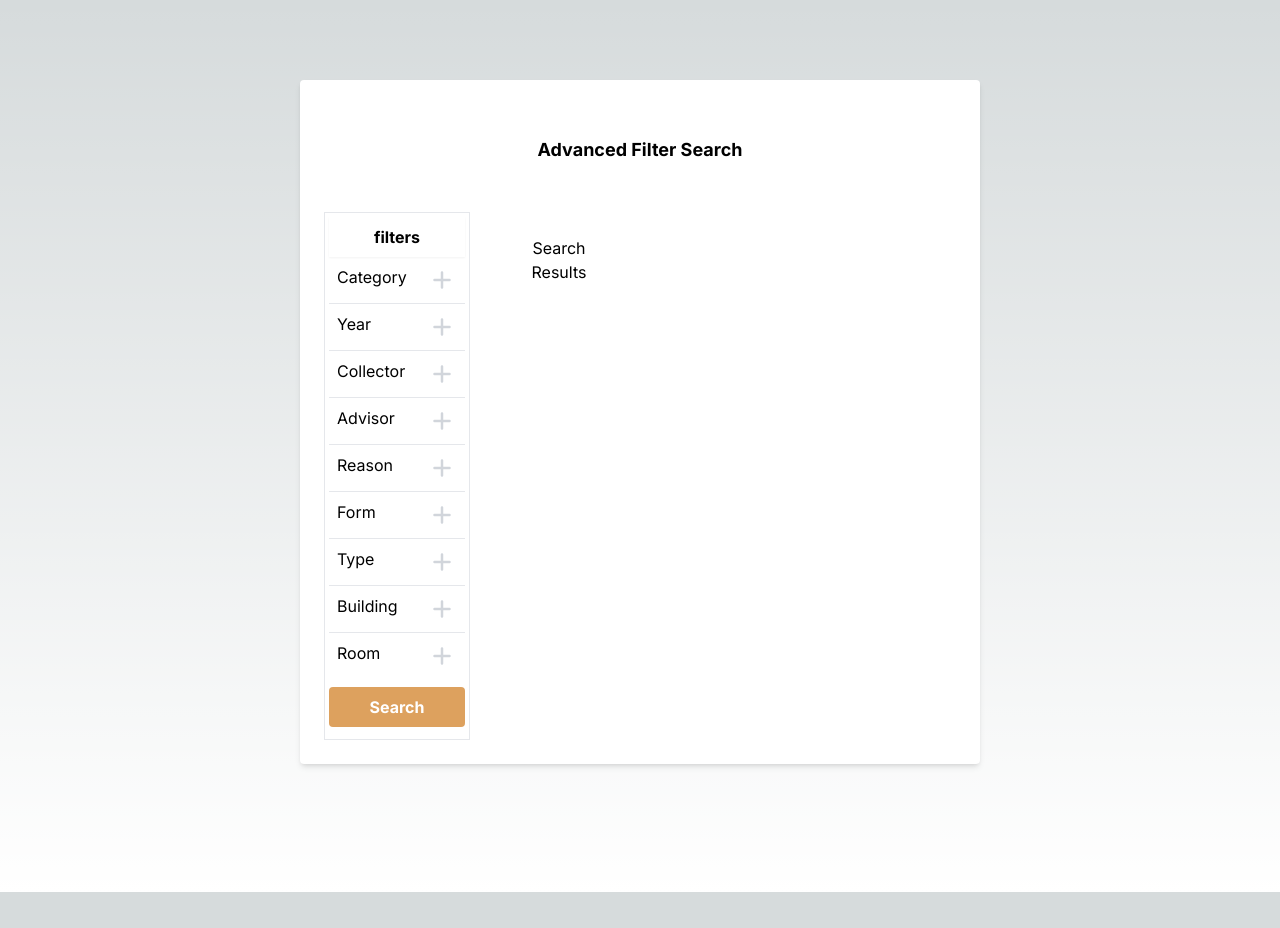
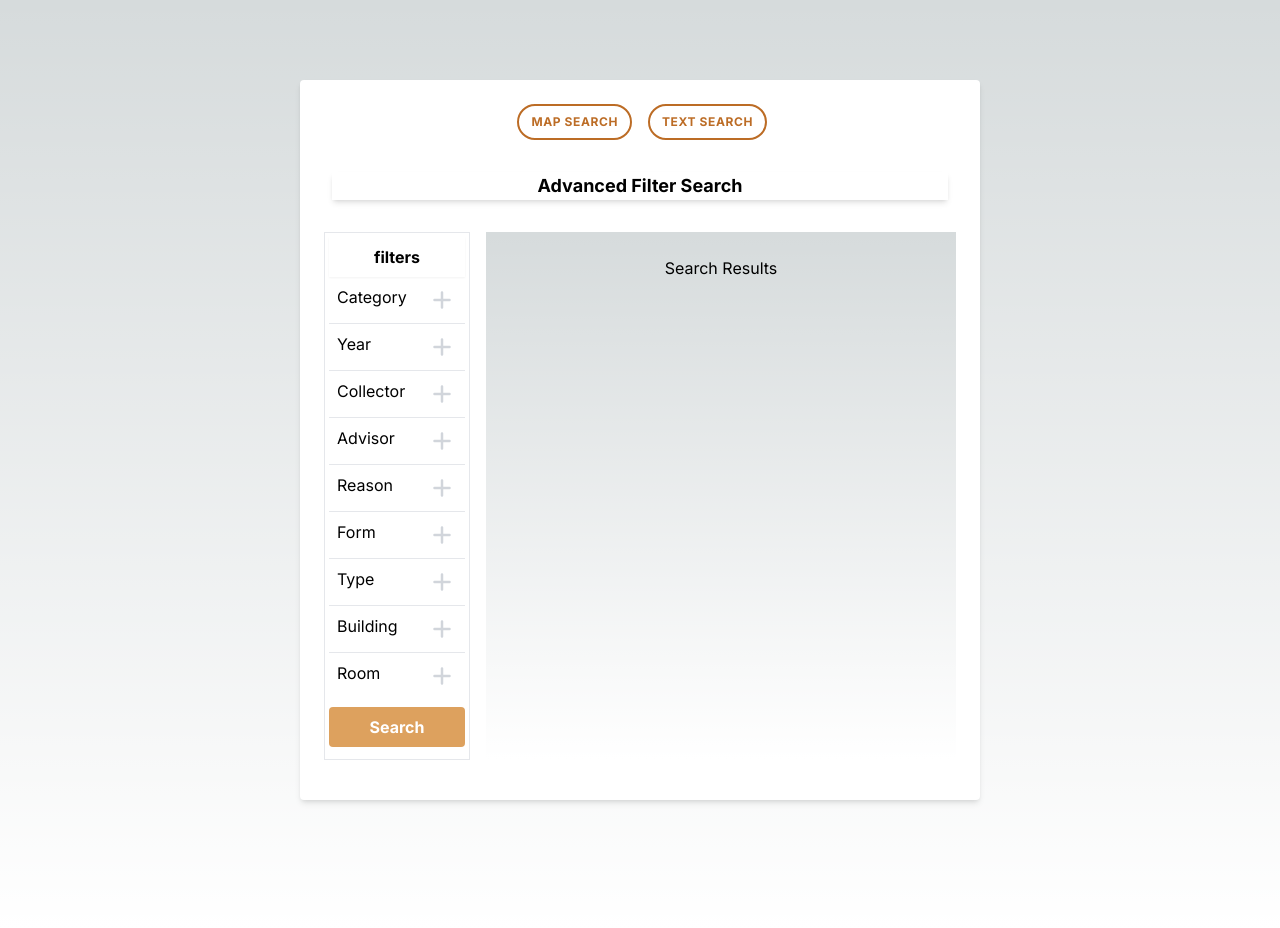
Before and after one commit to psnovichkov/Geology, a Next.js app: page /search/filters in a window 1280 px wide. Before the commit the page ends 892 px from the top, so only its background shows below. Built offline with nearby package versions, Linux system fonts and the light colour scheme.

Commit message:
added buttons for search

```diff
--- a/src/app/globals.css
+++ b/src/app/globals.css
@@ -19,6 +19,16 @@
 }
 
 body {
+  color: rgb(var(--foreground-rgb));
+  background: linear-gradient(
+      to bottom,
+      transparent,
+      rgb(var(--background-end-rgb))
+    )
+    rgb(var(--background-start-rgb));
+}
+
+.background-filter {
   color: rgb(var(--foreground-rgb));
   background: linear-gradient(
       to bottom,
--- a/src/app/search/filters/page.tsx
+++ b/src/app/search/filters/page.tsx
@@ -3,6 +3,7 @@ import { Field, Formik, Form, FormikProps } from "formik";
 import SampleCard from "@/components/samplecard/samplecard.component";
 import { useState } from "react";
 import { Sample, API } from "@/services/api";
+import Link from "next/link";
 
 interface InitialValuesForSearchFilters {
   category: string;
@@ -37,11 +38,34 @@ export default function FilterSearch() {
               <div className="card-body">
                 <div>
                   <div className="grid md:grid-cols-4 md:gap-4">
+                    <div className="mb-4 md:mb-0 md:col-start-2 md:col-span-1 lg:col-start-2 lg:col-span-1">
+                      <div className="text-end">
+                        <Link href="/search/map">
+                          <button className="text-primary btn border-primary md:border-2 hover:bg-primary hover:text-white fill-current transition ease-out duration-500">
+                            <div className="">
+                              <span className="">Map Search</span>
+                            </div>
+                          </button>
+                        </Link>
+                      </div>
+                    </div>
+                    <div className="md:col-start-3 md:col-span-1 lg:col-start-3 lg:col-span-1">
+                      <div className="text-start">
+                        <Link href="/search/term">
+                          <button className="text-primary btn border-primary md:border-2 hover:bg-primary hover:text-white fill-current transition ease-out duration-500">
+                            <div className="">
+                              <span className="">Text Search</span>
+                            </div>
+                          </button>
+                        </Link>
+                      </div>
+                    </div>
                     <div className="col-start-1 col-span-4 px-2 py-4">
-                      <h1 className="text-center font-bold text-lg p-4">
+                      <h1 className="text-center font-bold text-lg px-4 shadow-md">
                         Advanced Filter Search
                       </h1>
                     </div>
+
                     <div className="col-start-1 col-span-1 border px-1 py-1">
                       <div className=" flex flex-col">
                         <div className="grid justify-center shadow-sm">
@@ -520,8 +544,8 @@ export default function FilterSearch() {
                         </Formik>
                       </div>
                     </div>
-                    <div className="grid">
-                      <div className="col-start-1 col-span-4">
+
+                    <div className="grid col-start-2 col-span-3 background-filter">
                       <div className="m-6 text-center">Search Results</div>
                     </div>
                     <div className="col-start-1 col-span-4">
@@ -539,6 +563,5 @@ export default function FilterSearch() {
         </div>
       </div>
     </div>
-    </div>
   );
 }
--- a/src/app/search/map/page.tsx
+++ b/src/app/search/map/page.tsx
@@ -4,15 +4,38 @@ import React, { useState } from "react";
 import MyGoogleMap from "@/components/googleMap/googleMap.component";
 import { API, Sample, SearchLocationParams } from "@/services/api";
 import SampleCard from "@/components/samplecard/samplecard.component";
+import Link from "next/link";
 
 export default function SearchMap() {
   const [samples, setSamples] = useState<Sample[]>([]);
   return (
     <div>
+      <div className="grid md:grid-cols-4 md:gap-4 pb-4">
+        <div className="mb-4 md:mb-0 md:col-start-2 md:col-span-1 lg:col-start-2 lg:col-span-1">
+          <div className="text-end">
+            <Link href="/search/filters">
+              <button className="text-primary btn border-primary md:border-2 hover:bg-primary hover:text-white fill-current transition ease-out duration-500">
+                <div className="">
+                  <span className="">Filter Search</span>
+                </div>
+              </button>
+            </Link>
+          </div>
+        </div>
+        <div className="md:col-start-3 md:col-span-1 lg:col-start-3 lg:col-span-1">
+          <div className="text-start">
+            <Link href="/search/term">
+              <button className="text-primary btn border-primary md:border-2 hover:bg-primary hover:text-white fill-current transition ease-out duration-500">
+                <div className="">
+                  <span className="">Text Search</span>
+                </div>
+              </button>
+            </Link>
+          </div>
+        </div>
+      </div>
       <div>
-        <h2 className="text-center mb-6 font-semibold text-2xl">
-          Search Sample
-        </h2>
+        <h2 className="text-center mb-6 font-semibold text-2xl">Map Search</h2>
       </div>
       <p className="text-center text-sm mb-2">
         Please use map rectangular control to select the area to search and
--- a/src/app/search/term/page.tsx
+++ b/src/app/search/term/page.tsx
@@ -11,6 +11,7 @@ import SampleCard from "@/components/samplecard/samplecard.component";
 import { useState } from "react";
 import samplesMock from "../../../mock/results.json";
 import { Sample, API } from "@/services/api";
+import Link from "next/link";
 
 interface SampleTerm {
   searchterm: string;
@@ -22,8 +23,30 @@ export default function SearchTerm() {
   return (
     <div>
       <div className="grid md:grid-cols-6 md:gap-4">
+        <div className="mb-4 md:mb-0 md:col-start-3 md:col-span-1 lg:col-start-3 lg:col-span-1">
+          <div className="text-end">
+            <Link href="/search/filters">
+              <button className="text-primary btn border-primary md:border-2 hover:bg-primary hover:text-white fill-current transition ease-out duration-500">
+                <div className="">
+                  <span className="">Filter Search</span>
+                </div>
+              </button>
+            </Link>
+          </div>
+        </div>
+        <div className="md:col-start-4 md:col-span-1 lg:col-start-4 lg:col-span-1">
+          <div className="text-start">
+            <Link href="/search/map">
+              <button className="text-primary btn border-primary md:border-2 hover:bg-primary hover:text-white fill-current transition ease-out duration-500">
+                <div className="">
+                  <span className="">Map Search</span>
+                </div>
+              </button>
+            </Link>
+          </div>
+        </div>
         <div className="col-start-1 col-span-6 lg:col-start-2 lg:col-span-4">
-          <h1 className="text-center font-bold text-lg p-6">
+          <h1 className="text-center font-bold text-lg px-6 pt-4 pb-6">
             Search Inventory
           </h1>
         </div>
```
Lines whose indentation alone changed are shown as unchanged.
